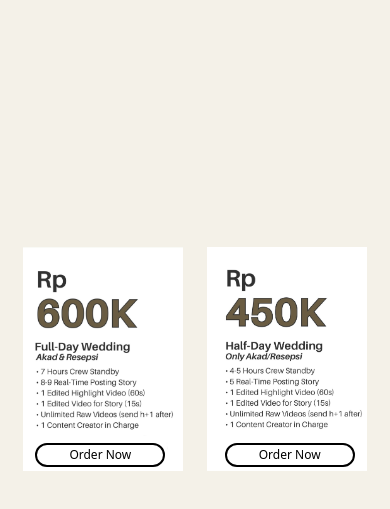
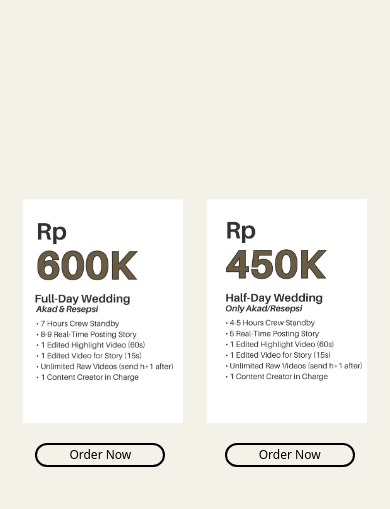
Before and after one commit to AdamZikrian/tsm-github, a website: page index.html in a window 390 px wide. Shown: the part 1799-2308 px from the top of the page. Drawn offline with nearby package versions, Linux system fonts and the light colour scheme.

Commit message:
Add files via upload

```diff
--- a/index.html
+++ b/index.html
@@ -195,7 +195,7 @@
             </p>
           </div>
           <div
-            class="flex absolute w-full h-full justify-center items-center pt-24"
+            class="flex absolute w-full h-full justify-center items-center pt-0 md:pt-24"
           >
             <img
               src="foto/IMG_2832.PNG"
```
